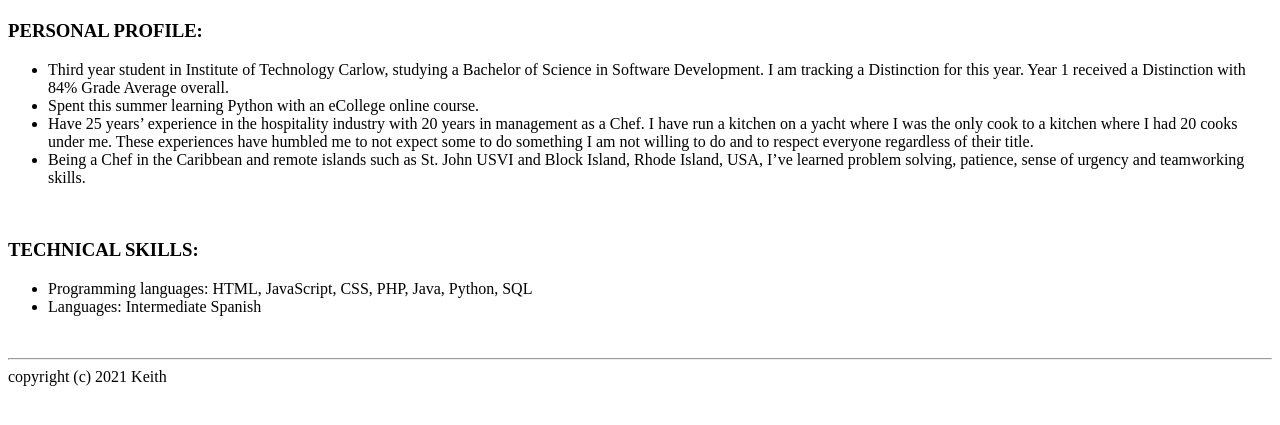
After one commit to keith-prog/Flask-app, a Flask app: template templates/CV.html in a window 1280 px wide. The commit adds this page. Shown: the top 425 px of the page. Run offline with Flask 2, Linux system fonts and the light colour scheme; the template is opened without the code that fills it, so the values that code supplies are empty.

Commit message:
Begining CV Page

```diff
--- /dev/null
+++ b/templates/CV.html
@@ -0,0 +1,25 @@
+{% extends "base.html" %}
+    {% block body %}
+    <h3>PERSONAL PROFILE:</h3>
+    <ul>
+        <li>Third year student in Institute of Technology Carlow, studying a Bachelor of Science
+            in Software Development. I am tracking a Distinction for this year. Year 1 received a
+            Distinction with 84% Grade Average overall.</li>
+        <li>Spent this summer learning Python with an eCollege online course.</li>
+        <li>Have 25 years’ experience in the hospitality industry with 20 years in management
+            as a Chef. I have run a kitchen on a yacht where I was the only cook to a kitchen
+            where I had 20 cooks under me. These experiences have humbled me to not expect
+            some to do something I am not willing to do and to respect everyone regardless of
+            their title.</li>
+        <li>Being a Chef in the Caribbean and remote islands such as St. John USVI and Block
+            Island, Rhode Island, USA, I’ve learned problem solving, patience, sense of urgency
+            and teamworking skills.</li>
+    </ul>
+    <br/>
+    <h3>TECHNICAL SKILLS:</h3>
+    <ul>
+        <li> Programming languages: HTML, JavaScript, CSS, PHP, Java, Python, SQL  </li>
+        <li>Languages: Intermediate Spanish</li>
+    </ul>
+
+    {% endblock %}
--- a/templates/base.html
+++ b/templates/base.html
@@ -1,6 +1,9 @@
 <!DOCTYPE html>
-<html>
+<html lang="en">
     <head>
+        <meta charset="UTF-8">
+        <meta http-equiv="X-UA-Compatible" content="IE=edge">
+        <meta name="viewport" content="width=device-width, initial-scale=1.0">
         <title>{{title}}</title>
     </head>
     <body>
--- /dev/null
+++ b/templates/interests.html
@@ -0,0 +1,4 @@
+{% extends "base.html" %}
+    {% block body %}
+
+    {% endblock %}
```
Also changed, not shown: templates/form.html (+3 -12 lines), templates/technologies.html (added).
